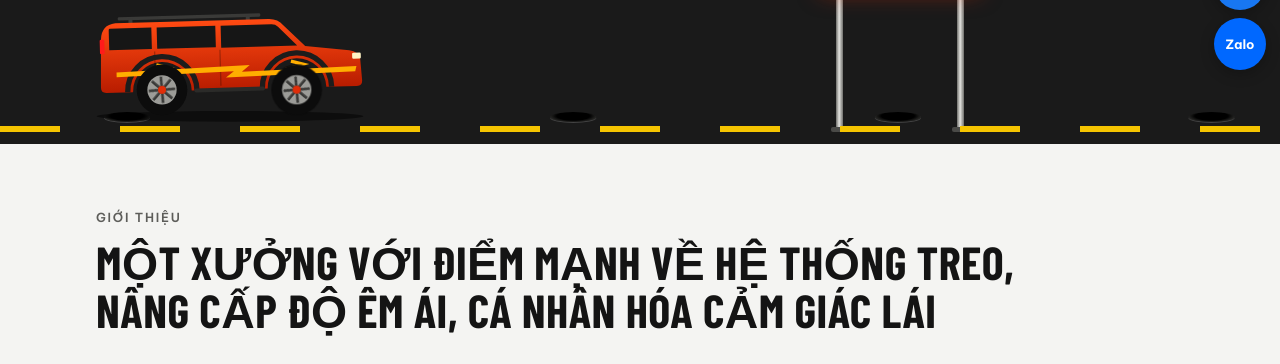
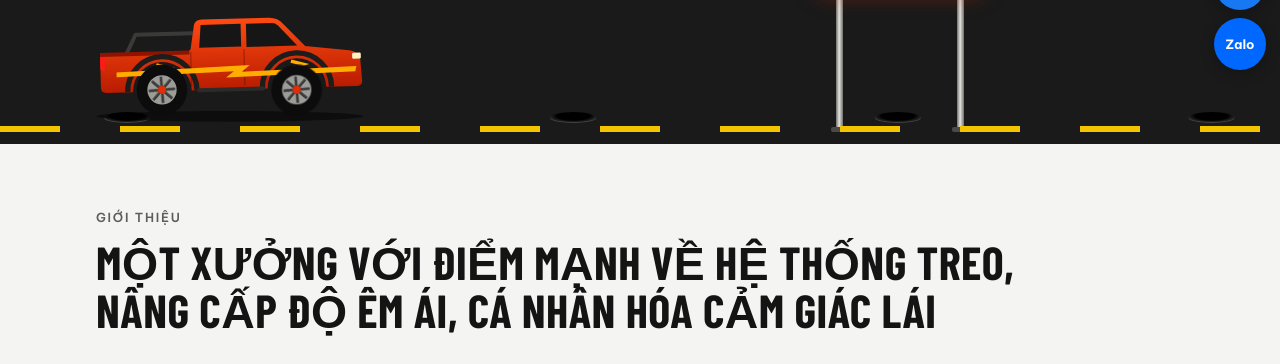
Before and after one commit to drshockvn-droid/drshockvn-droid.github.io, a plain HTML site: page index.html in a window 1280 px wide. Shown: the part 716-1080 px from the top of the page. Drawn offline with nearby package versions, Linux system fonts and the light colour scheme.

Commit message:
Đổi xe minh hoạ sang bán tải cabin kép
Co-Authored-By: Claude Opus 5.5 <noreply@anthropic.com>
Claude-Session: https://claude.ai/code/session_016BvttffuCVuqMPEdoDKwzN

```diff
--- a/index.html
+++ b/index.html
@@ -280,15 +280,16 @@ footer .wrap{padding-block:20px 84px;display:flex;flex-wrap:wrap;gap:8px 24px;ju
       <g class="body" id="carBody">
         <polyline points="100,80 118,85 100,90 118,95 100,100" fill="none" stroke="#ffae00" stroke-width="5"/>
         <polyline points="302,80 320,85 302,90 320,95 302,100" fill="none" stroke="#ffae00" stroke-width="5"/>
-        <rect x="44" y="7" width="214" height="5" rx="2" fill="#3a3a38"/><rect x="60" y="10" width="6" height="7" fill="#3a3a38"/><rect x="236" y="10" width="6" height="7" fill="#3a3a38"/>
-        <path d="M16 112 L18 40 Q19 18 40 16 L270 16 Q284 16 292 26 L324 58 L390 66 Q404 68 406 80 L408 112 Q408 120 400 120 L354 120 A44 44 0 0 0 266 120 L152 120 A44 44 0 0 0 64 120 L24 120 Q16 120 16 112 Z" fill="url(#carG)"/>
-        <path d="M30 26 Q30 24 32 24 L94 24 L94 56 L30 56 Z M102 24 L190 24 L190 56 L102 56 Z M198 24 L274 24 Q280 24 284 28 L312 57 L198 57 Z" fill="#161616"/>
-        <line x1="196" y1="60" x2="196" y2="114" stroke="#000" stroke-opacity=".25" stroke-width="2"/><line x1="98" y1="60" x2="98" y2="112" stroke="#000" stroke-opacity=".25" stroke-width="2"/>
+        <path d="M56 62 L70 34 L156 34" fill="none" stroke="#3a3a38" stroke-width="6" stroke-linejoin="round"/>
+        <path d="M16 112 L16 62 L148 62 L152 58 L158 22 Q160 14 170 14 L270 14 Q284 14 292 24 L324 58 L390 66 Q404 68 406 80 L408 112 Q408 120 400 120 L354 120 A44 44 0 0 0 266 120 L152 120 A44 44 0 0 0 64 120 L24 120 Q16 120 16 112 Z" fill="url(#carG)"/>
+        <rect x="16" y="60" width="134" height="6" fill="#8f1400"/>
+        <path d="M168 22 L228 22 L228 56 L165 56 Z M236 22 L274 22 Q280 22 284 26 L312 57 L236 57 Z" fill="#161616"/>
+        <line x1="232" y1="60" x2="232" y2="114" stroke="#000" stroke-opacity=".25" stroke-width="2"/><line x1="152" y1="62" x2="152" y2="114" stroke="#000" stroke-opacity=".25" stroke-width="2"/>
         <path d="M56 120 A52 52 0 0 1 160 120 M258 120 A52 52 0 0 1 362 120" fill="none" stroke="#1d1d1c" stroke-width="8"/>
-        <rect x="156" y="117" width="106" height="6" rx="3" fill="#2b2b29"/>
+        <rect x="160" y="117" width="102" height="6" rx="3" fill="#2b2b29"/>
         <polygon points="40,90 240,84 228,94 400,90 398,98 204,102 216,93 40,97" fill="#ffae00"/>
         <rect x="394" y="70" width="13" height="9" rx="2" fill="#fff3c4"/>
-        <rect x="16" y="40" width="7" height="22" rx="2" fill="#ff1a1a"/>
+        <rect x="16" y="66" width="7" height="20" rx="2" fill="#ff1a1a"/>
       </g>
       <g id="wR"><circle cx="108" cy="124" r="38" fill="#0c0c0c"/><circle cx="108" cy="124" r="22" fill="#9c9c98"/>
         <g class="spin"><circle cx="108" cy="124" r="22" fill="none"/><path d="M108 104v40M88 124h40M94 110l28 28M122 110l-28 28" stroke="#3a3a38" stroke-width="4"/></g><circle cx="108" cy="124" r="6" fill="#e22d08"/></g>
```
